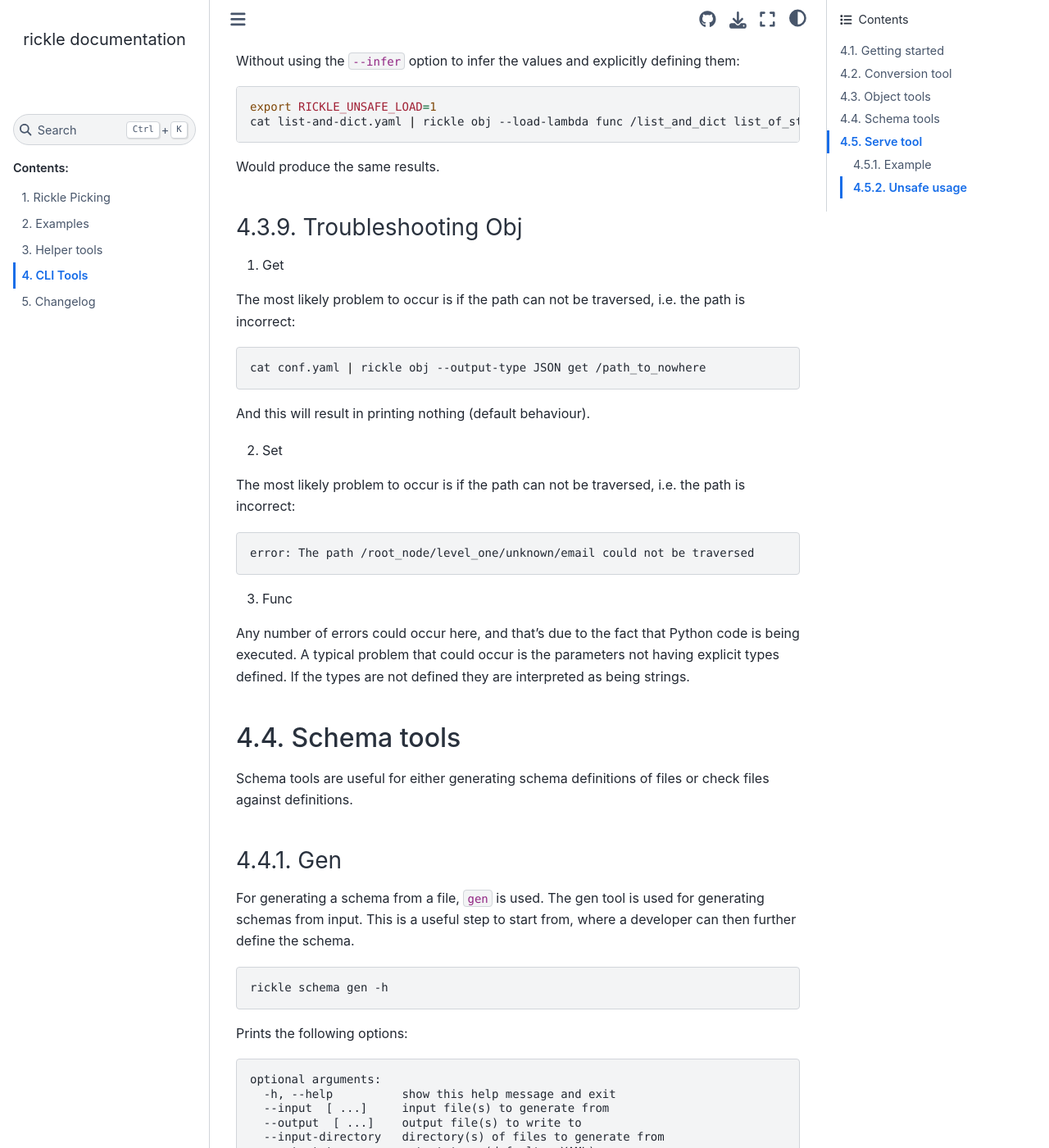
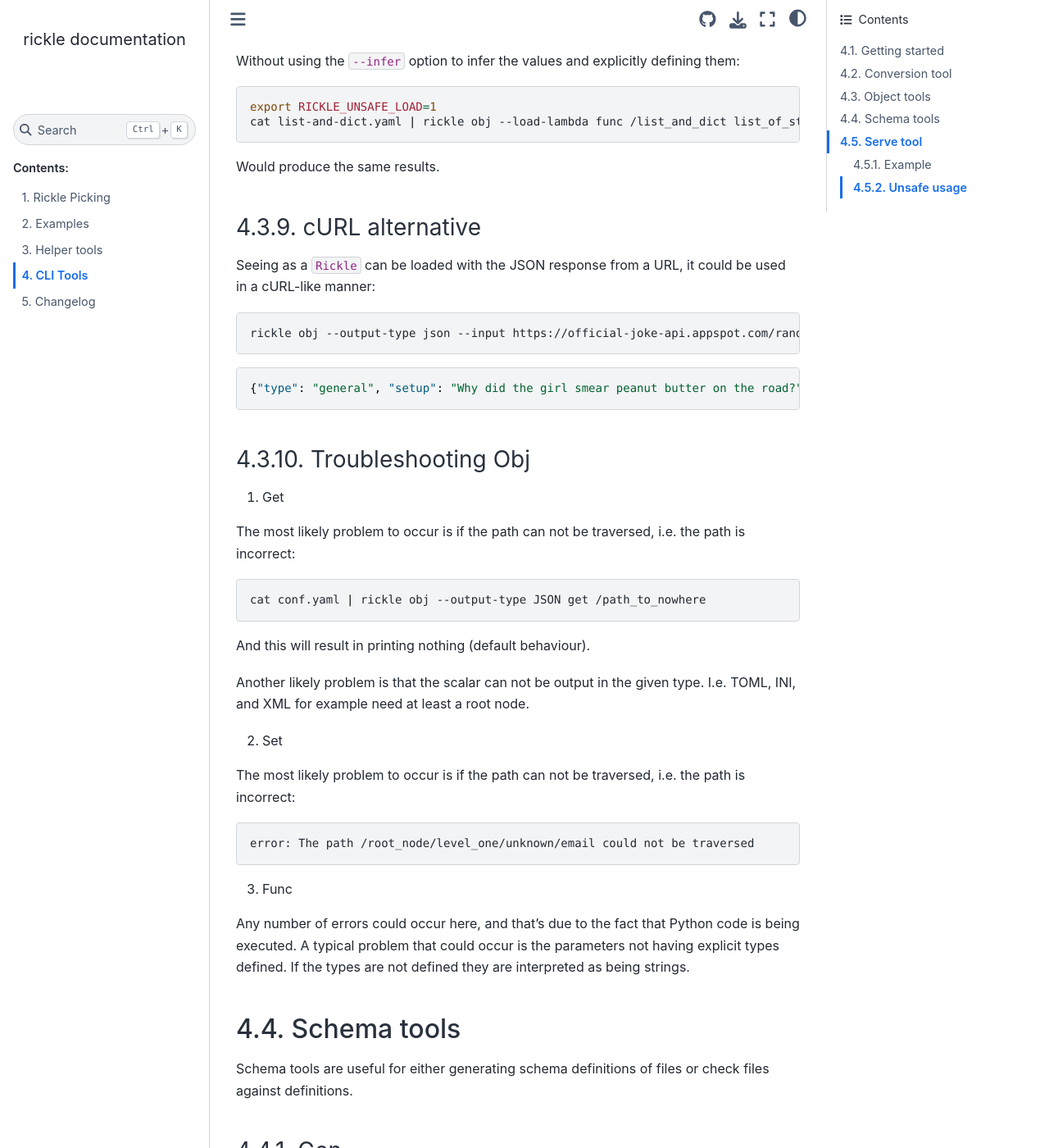
Before and after one commit to Zipfian-Science/rickled, a Sphinx documentation site: the page built from docs/source/cli_tools.rst, in a window 1280 px wide and 1400 px high, scrolled down 15194 px. Shown: the whole window at 82% size. Built offline with Sphinx 7.4.7 and the Sphinx Book theme 1.1.4, drawn with Linux system fonts in a browser that asks for light colours.

Commit message:
docs: more CLI documentation. removed old placebos

```diff
--- a/docs/source/cli_tools.rst
+++ b/docs/source/cli_tools.rst
@@ -732,6 +732,20 @@ Without using the ``--infer`` option to infer the values and explicitly defining
 
 Would produce the same results.
 
+cURL alternative
+---------------------
+
+Seeing as a ``Rickle`` can be loaded with the JSON response from a URL, it could be used in a cURL-like manner:
+
+.. code-block:: shell
+
+    rickle obj --output-type json --input https://official-joke-api.appspot.com/random_joke get /
+
+.. code-block:: json
+
+    {"type": "general", "setup": "Why did the girl smear peanut butter on the road?", "punchline": "To go with the traffic jam.", "id": 324}
+
+
 Troubleshooting Obj
 ---------------------
 
@@ -744,6 +758,9 @@ The most likely problem to occur is if the path can not be traversed, i.e. the p
      cat conf.yaml | rickle obj --output-type JSON get /path_to_nowhere
 
 And this will result in printing nothing (default behaviour).
+
+Another likely problem is that the scalar can not be output in the given type.
+I.e. TOML, INI, and XML for example need at least a root node.
 
 2. Set
 
```
Also changed, not shown: README.md (+1 -1 lines), 5 other files.
